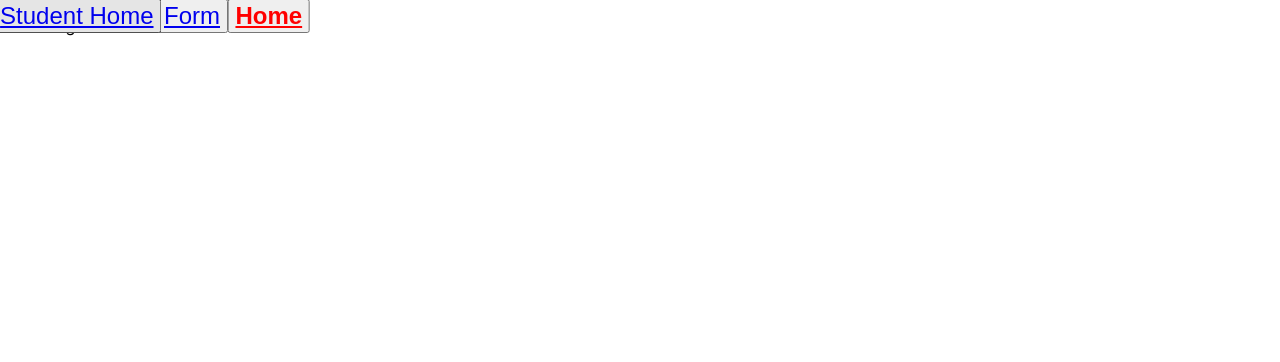
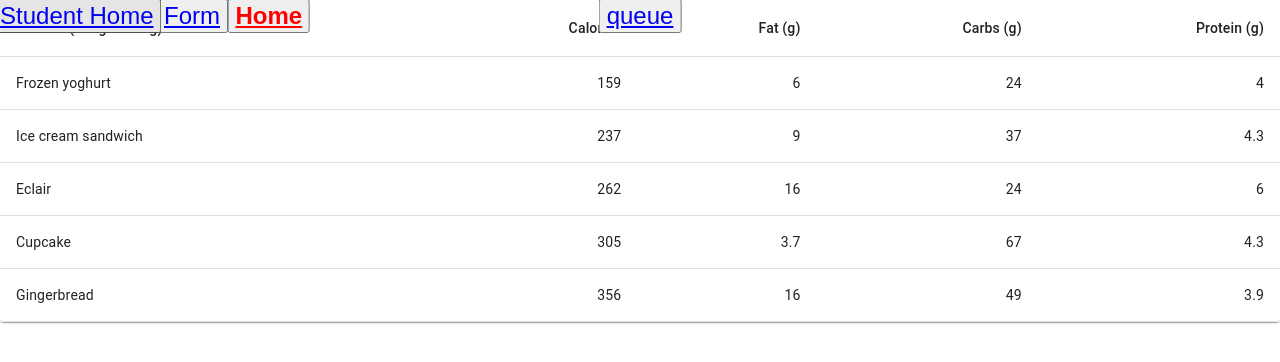
Before and after one commit to eeshagholap/TheQ, a React (Create React App) app in the folder theq_app/: page /queue in a window 1280 px wide. Shown: the top 362 px of the page. Built offline with nearby package versions, Linux system fonts and the light colour scheme.

Commit message:
Started the Queue Component

```diff
--- a/theq_app/src/App.js
+++ b/theq_app/src/App.js
@@ -5,6 +5,7 @@
 import Navigation from './components/Navigation';
 import Form from './components/Form';
 import student_home from './components/student_home';
+import queue from './components/queue';
 import './App.css'
 
 class App extends Component {
@@ -17,6 +18,7 @@
              <Route path="/" component={Home} exact/>
              <Route path="/form-submission" component={Form}/>
              <Route path="/student-home" component={student_home}/>
+             <Route path="/queue" component={queue}/>
              <Route component={Error}/>
            </Switch>
         </div>
--- a/theq_app/src/components/Form.js
+++ b/theq_app/src/components/Form.js
@@ -15,6 +15,7 @@
       body: (data),
     });
     document.getElementById("queueForm").reset();
+
   }
 
   render() {
--- a/theq_app/src/components/Navigation.css
+++ b/theq_app/src/components/Navigation.css
@@ -22,3 +22,11 @@
   left: 6%;
   transform: translate(-50%, -50%);
 }
+
+.Button4{
+  font-size: 24px;
+  position: fixed;
+  top: 2%;
+  left: 50%;
+  transform: translate(-50%, -50%);
+}
--- a/theq_app/src/components/Navigation.js
+++ b/theq_app/src/components/Navigation.js
@@ -11,6 +11,7 @@
             </NavLink> </button>
             <button className = "Button2"><NavLink to="/form-submission">Form</NavLink> </button>
             <button className = "Button3"><NavLink to="/student-home">Student Home</NavLink> </button>
+            <button className = "Button4"><NavLink to="/queue">queue</NavLink> </button>
        </div>
     );
 }
--- /dev/null
+++ b/theq_app/src/components/queue.js
@@ -0,0 +1,61 @@
+import React from 'react';
+import { makeStyles } from '@material-ui/core/styles';
+import Table from '@material-ui/core/Table';
+import TableBody from '@material-ui/core/TableBody';
+import TableCell from '@material-ui/core/TableCell';
+import TableContainer from '@material-ui/core/TableContainer';
+import TableHead from '@material-ui/core/TableHead';
+import TableRow from '@material-ui/core/TableRow';
+import Paper from '@material-ui/core/Paper';
+
+const useStyles = makeStyles({
+  table: {
+    minWidth: 650,
+  },
+});
+
+function createData(name, calories, fat, carbs, protein) {
+  return { name, calories, fat, carbs, protein };
+}
+
+const rows = [
+    createData('Frozen yoghurt', 159, 6.0, 24, 4.0),
+    createData('Ice cream sandwich', 237, 9.0, 37, 4.3),
+    createData('Eclair', 262, 16.0, 24, 6.0),
+    createData('Cupcake', 305, 3.7, 67, 4.3),
+    createData('Gingerbread', 356, 16.0, 49, 3.9),
+
+];
+
+export default function BasicTable() {
+  const classes = useStyles();
+
+  return (
+    <TableContainer component={Paper}>
+      <Table className={classes.table} aria-label="simple table">
+        <TableHead>
+          <TableRow>
+            <TableCell>Dessert (100g serving)</TableCell>
+            <TableCell align="right">Calories</TableCell>
+            <TableCell align="right">Fat&nbsp;(g)</TableCell>
+            <TableCell align="right">Carbs&nbsp;(g)</TableCell>
+            <TableCell align="right">Protein&nbsp;(g)</TableCell>
+          </TableRow>
+        </TableHead>
+        <TableBody>
+          {rows.map((row) => (
+            <TableRow key={row.name}>
+              <TableCell component="th" scope="row">
+                {row.name}
+              </TableCell>
+              <TableCell align="right">{row.calories}</TableCell>
+              <TableCell align="right">{row.fat}</TableCell>
+              <TableCell align="right">{row.carbs}</TableCell>
+              <TableCell align="right">{row.protein}</TableCell>
+            </TableRow>
+          ))}
+        </TableBody>
+      </Table>
+    </TableContainer>
+  );
+}
```
